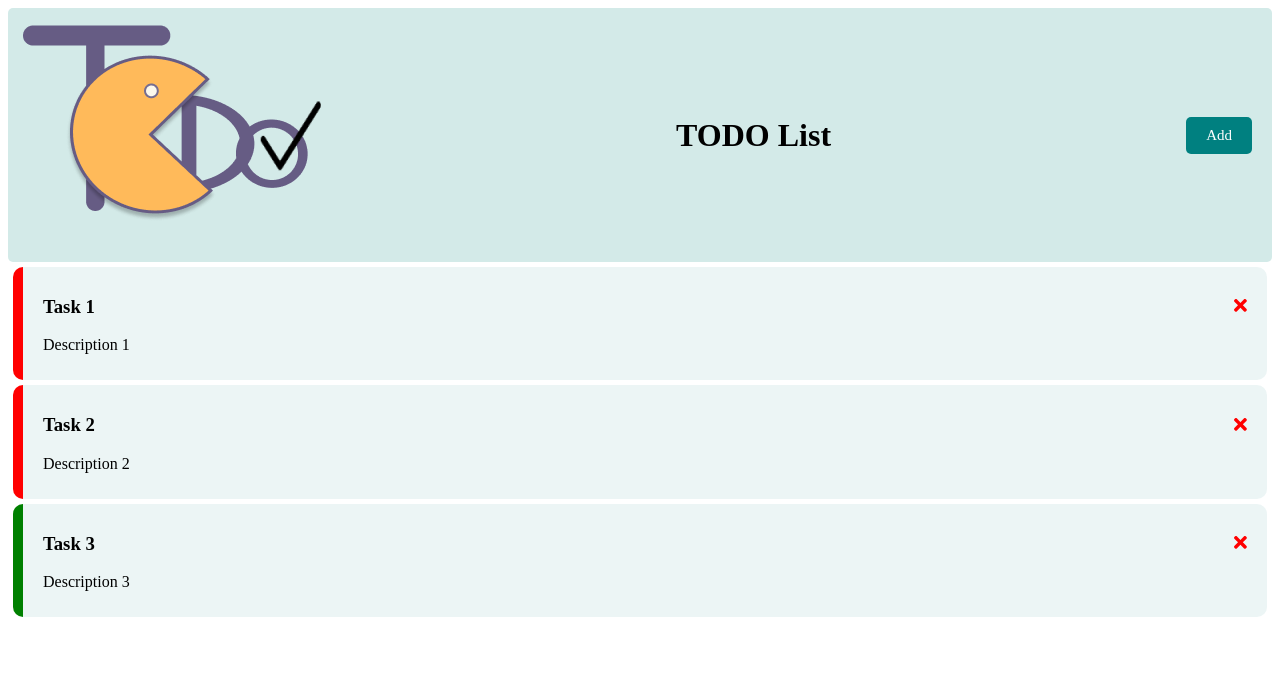
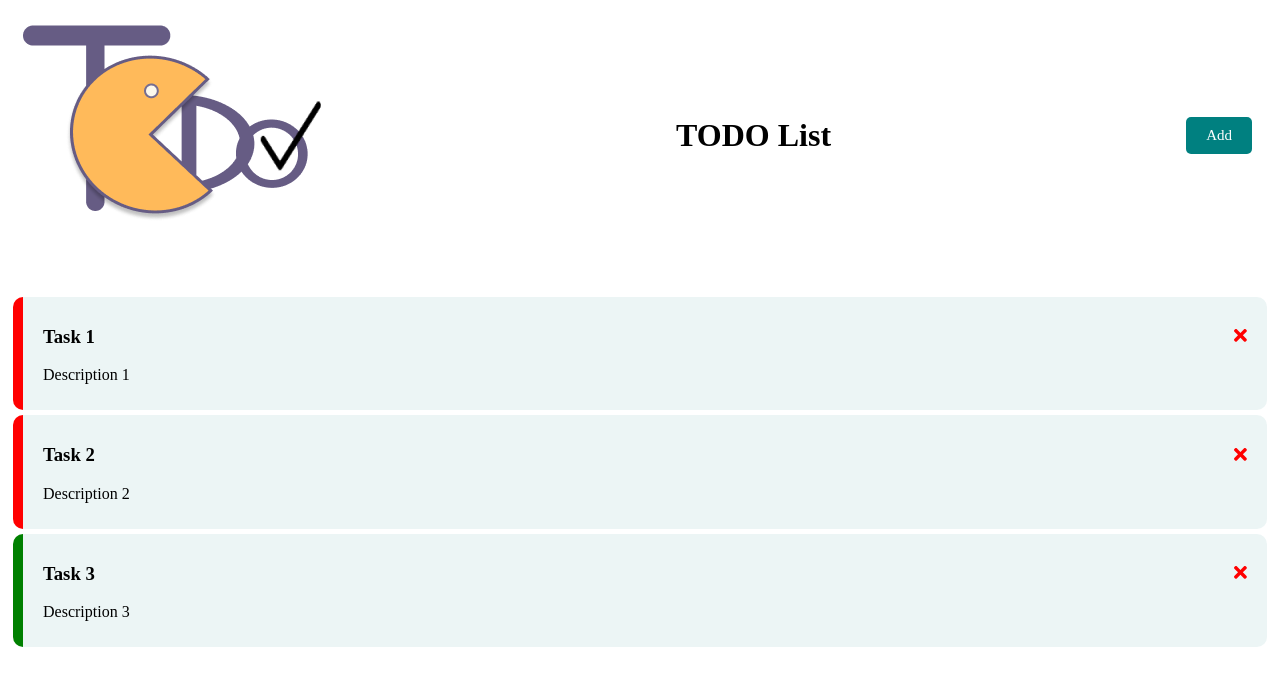
Before and after one commit to marzfd/Angular, an Angular app in the folder angular-todo-list/: page / in a window 1280 px wide. Shown: the top 686 px of the page. Built offline with nearby package versions, Linux system fonts and the light colour scheme; data requests are answered from the project's data file.

Commit message:
Change style

```diff
--- a/angular-todo-list/src/app/components/header/header.component.css
+++ b/angular-todo-list/src/app/components/header/header.component.css
@@ -1,7 +1,7 @@
 header {
   display: flex;
-  background-color: #178f8530;
   padding: 15px;
+  margin-bottom: 35px;
   border-radius: 5px;
   justify-content: space-between;
   align-items: center;
```
